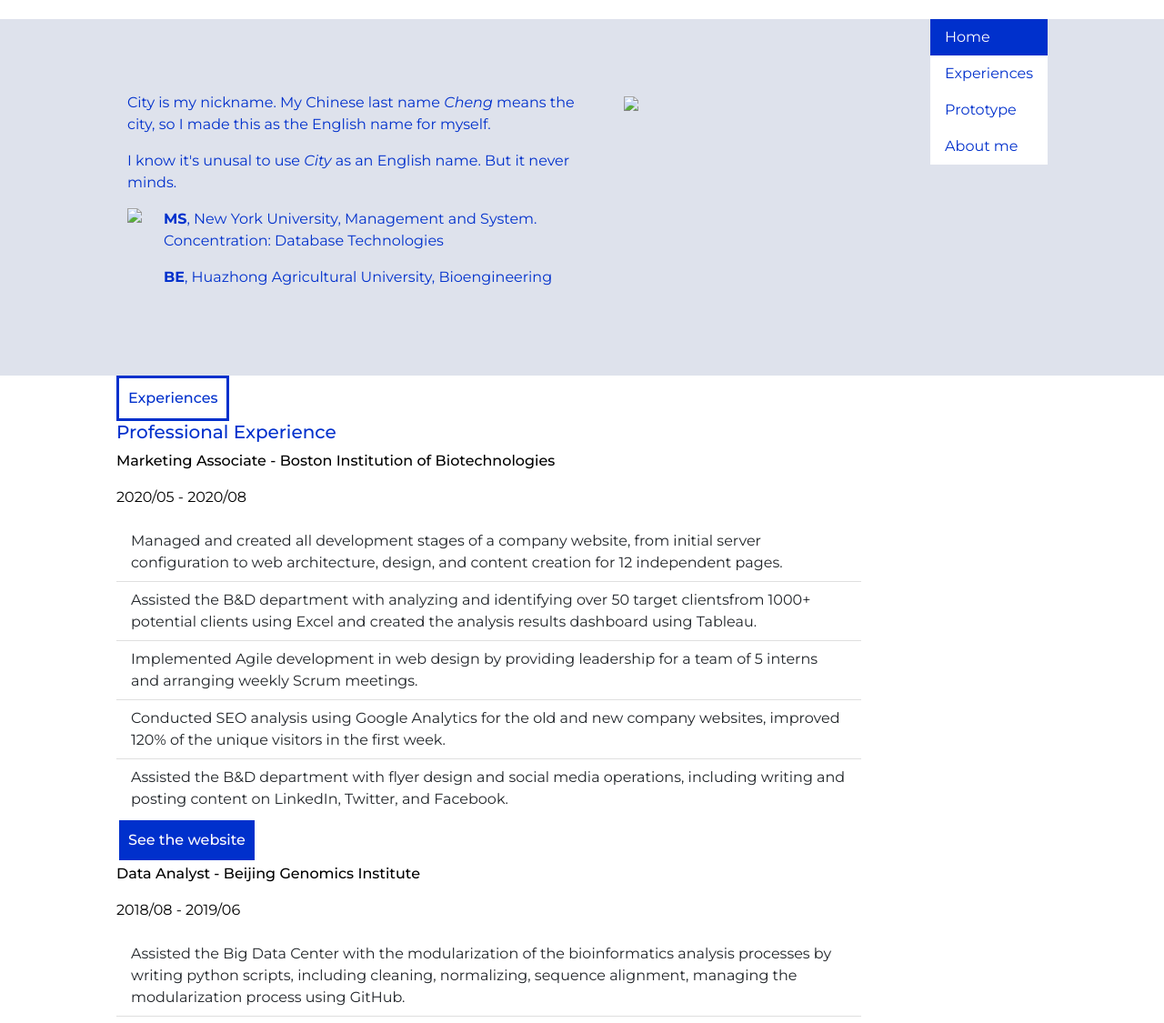
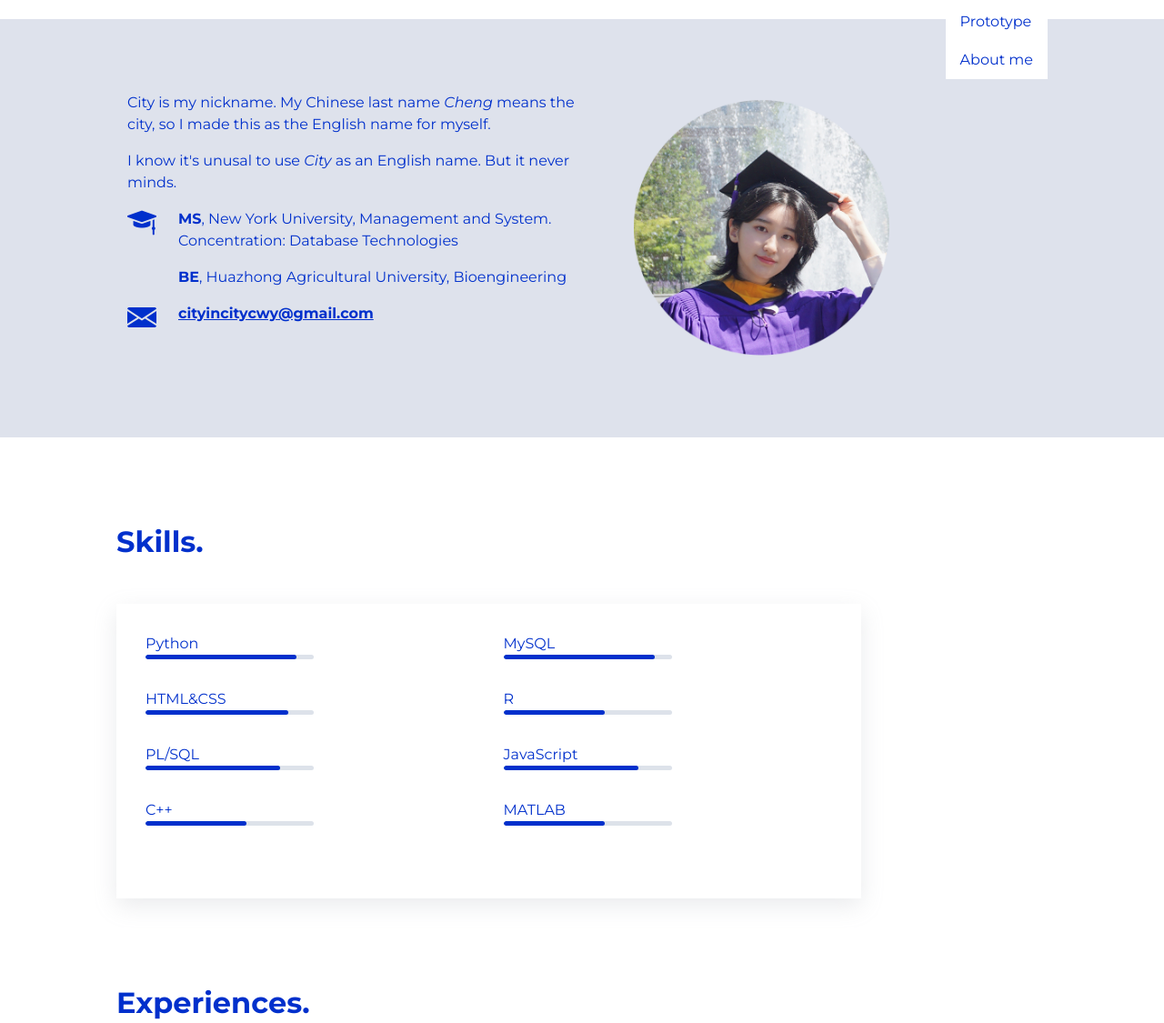
Before and after one commit to wc1784/cityincity, a plain HTML site: page index.html in a window 1280 px wide. Shown: the part 479-1604 px from the top of the page at 91% size. Drawn offline with nearby package versions, Linux system fonts and the light colour scheme.

Commit message:
Add files via upload

```diff
--- a/index.css
+++ b/index.css
@@ -5,7 +5,7 @@ html body {
     overflow-x: hidden;
 }
 .bg {
-    background-image: url("bg1.png");
+    background-image: url("index-resources/bg1.png");
     background-size: 70%;
     background-repeat: no-repeat;
 }
@@ -23,7 +23,7 @@ html body {
     padding-top: 15%;
     padding-bottom: 10%;
     line-height: 10px;
-    background-image: url("bg2.png");
+    background-image: url("index-resources/bg2.png");
     background-size: contain;
     background-repeat: no-repeat;
     background-position: right;
@@ -38,6 +38,12 @@ html body {
 .edu-icon img {
     height: 2rem;
     width: auto;
+}
+
+.email-icon img {
+    height: 2rem;
+    width: auto;
+    text-align: center;
 }
 .nav {
     position: fixed;
@@ -58,6 +64,7 @@ html body {
     background-color: #ffffff;
     border-radius: 0%;
     transition-duration: 0.4s;
+    padding: 1rem;
     }
 .nav-pills>a.nav-link:hover{
     background-color: #0030cc;
@@ -88,6 +95,17 @@ button {
     text-decoration: none;
     display: inline-block;
 }
+.experience-title {
+    margin-top: 2rem;
+    margin-bottom: 1rem;
+}
+.skills {
+    padding: 4rem 0 4rem;
+}
+.skill-title {
+    margin-top: 2rem;
+    margin-bottom: 1rem;
+}
 
 .experience-content button {
     font-family: 'Montserrat', sans-serif;
@@ -100,6 +118,7 @@ button {
     text-align: center;
     text-decoration: none;
     display: inline-block;
+    margin-bottom: 2rem;
 }
 .experience-content button:hover {
     background-color: #ffffff;
@@ -107,3 +126,62 @@ button {
     color: #0030cc;
     border: 3px solid #0030cc;
 }
+.experience-content h5 {
+    background-color: #dde2ea;
+    margin-top: 2rem;
+}
+.progress-bar{
+    width:47%;
+    height: 5px;
+    background-color: #dde2ea;
+    border-radius: 3px;
+    margin-bottom: 1rem;
+}
+.progress{
+    width: 60%;
+    height: 100%;
+    background-color: #0030cc;
+    border-radius: 3px;
+}
+.skill-content ul li {
+    float: left;
+    width: 50%;
+    list-style: none;
+    margin-bottom: 1rem;
+}
+.skill-content {
+    margin-top: 3rem;
+    background-color: #ffffff;
+    padding: 2rem 0 ;
+    box-shadow: rgba(149, 157, 165, 0.2) 0px 8px 24px;
+}
+.skill-content p {
+    margin-bottom: 0;
+}
+.skill-content ul li:nth-child(even) {
+    float: right;
+}
+.clearfix:after {
+    content: '';
+    display: block;
+    clear: both;
+}
+.footer {
+    background-color: #dee2ea;
+    padding: 5rem 0 5rem;
+    margin: auto;
+}
+.footer>.footer-content {
+    width: 80%;
+    margin: auto;
+    top: 0;
+    bottom: 0;
+    left: 0;
+    right: 0;
+    color: #0030cc;
+}
+.sm-icon img{
+    height: 2rem;
+    width: auto;
+    margin-right: 1rem;
+}
--- a/index.html
+++ b/index.html
@@ -7,7 +7,7 @@
         <link rel="stylesheet" href="https://cdnjs.cloudflare.com/ajax/libs/animate.css/4.1.1/animate.min.css"/>
         <link rel="stylesheet" type="text/css" href="index.css"/>
 
-        <title>Hello, this is me</title>
+        <title>Hello, this is Wenyue Cheng</title>
     </head>
 <body>
     <div class="bg">
@@ -17,40 +17,107 @@
     <h1 class="animate__animated animate__fadeInUp" style="font-size: 70px;font-weight: 700;">Wenyue Cheng</h1>
     <div class="line"></div>
     <h2 class="animate__animated animate__fadeInUp">and you can call me City.</h2>
+    <div class="d-flex justify-content-end float-right">
+        <div class="nav flex-column nav-pills" id="v-pills-tab" role="tablist" aria-orientation="vertical">
+            <a class="nav-link active" id="v-pills-home-tab" data-toggle="pill" href="index.html" role="tab" aria-controls="v-pills-home" aria-selected="true">Home</a>
+            <a class="nav-link" id="v-pills-profile-tab" data-toggle="pill" href="project.html" role="tab" aria-controls="v-pills-profile" aria-selected="false">Projects</a>
+            <a class="nav-link" id="v-pills-messages-tab" data-toggle="pill" href="home.html" role="tab" aria-controls="v-pills-messages" aria-selected="false">Prototype</a>
+            <a class="nav-link" id="v-pills-settings-tab" data-toggle="pill" href="aboutme.html" role="tab" aria-controls="v-pills-settings" aria-selected="false">About me</a>
+        </div>
+        </div>
     </div>
-    <div class="d-flex justify-content-end float-right">
-    <div class="nav flex-column nav-pills" id="v-pills-tab" role="tablist" aria-orientation="vertical">
-        <a class="nav-link active" id="v-pills-home-tab" data-toggle="pill" href="home.html" role="tab" aria-controls="v-pills-home" aria-selected="true">Home</a>
-        <a class="nav-link" id="v-pills-profile-tab" data-toggle="pill" href="#v-pills-profile" role="tab" aria-controls="v-pills-profile" aria-selected="false">Experiences</a>
-        <a class="nav-link" id="v-pills-messages-tab" data-toggle="pill" href="#v-pills-messages" role="tab" aria-controls="v-pills-messages" aria-selected="false">Prototype</a>
-        <a class="nav-link" id="v-pills-settings-tab" data-toggle="pill" href="#v-pills-settings" role="tab" aria-controls="v-pills-settings" aria-selected="false">About me</a>
-    </div>
-    </div>
+
     <div class="content">
     <div class="row bio-bg">
     <div class="bio-content col-8 ">
-
     <p>City is my nickname. My Chinese last name <span style="font-style:italic;">Cheng </span>means the city, so I made this as the English name for myself. </p>
     <p>I know it's unusal to use <span style="font-style:italic;">City</span> as an English name. But it never minds.</p>
     <div class="row edu-icon">
-    <img class="col-2" src="education.png">
+    <img class="col-2" src="index-resources/education.png">
     <div class="edu-content col-10">
     <p><span style="font-weight: bold;">MS</span>, New York University, Management and System. Concentration: Database Technologies</p>
     <p><span style="font-weight: bold;">BE</span>, Huazhong Agricultural University, Bioengineering</p></div>
     </div>
+    <div class="row email-icon">
+        <img class="col-2" src="index-resources/email.png">
+        <div class="email-content col-10"><b><a href="mailto:cityincitycwy@gmail.com" style="color: #0030cc;">cityincitycwy@gmail.com</a></b></div>
     </div>
-    <div class="bio-photo col-4"><img src="biophoto.png"></div>
+    </div>
+    <div class="bio-photo col-4"><img src="index-resources/biophoto.png"></div>
+    </div>
+    <div class="skills">
+        <h2 style="font-weight: 700;" class="skill-title">Skills.</h2>
+        <div class="skill-content">
+            <ul class="clearfix">
+                <li>
+                    <p>Python</p>
+                    <div class="progress-bar">
+                        <div class="progress" style="width: 90%;">
+                        </div>
+                    </div>
+                </li>
+                <li>
+                    <p>MySQL</p>
+                    <div class="progress-bar">
+                        <div class="progress" style="width: 90%;">
+                        </div>
+                    </div>
+                </li>
+                <li>
+                    <p>HTML&CSS</p>
+                    <div class="progress-bar">
+                        <div class="progress" style="width: 85%;">
+                        </div>
+                    </div>
+                </li>
+                <li>
+                    <p>R</p>
+                    <div class="progress-bar">
+                        <div class="progress" style="width: 60%;">
+                        </div>
+                    </div>
+                </li>
+                <li>
+                    <p>PL/SQL</p>
+                    <div class="progress-bar">
+                        <div class="progress" style="width: 80%;">
+                        </div>
+                    </div>
+                </li>
+                <li>
+                    <p>JavaScript</p>
+                    <div class="progress-bar">
+                        <div class="progress" style="width: 80%;">
+                        </div>
+                    </div>
+                </li>
+                <li>
+                    <p>C++</p>
+                    <div class="progress-bar">
+                        <div class="progress" style="width: 60%;">
+                        </div>
+                    </div>
+                </li>
+                <li>
+                    <p>MATLAB</p>
+                    <div class="progress-bar">
+                        <div class="progress" style="width: 60%;">
+                        </div>
+                    </div>
+                </li>
+            </ul>
+        </div>
     </div>
     <div class="experiences">
         <div class="experience-title">
-            <button>Experiences</button>
+            <h2 style="font-weight: 700;">Experiences.</h2>
         </div>
         <div class="experience-content">
             <h5>Professional Experience</h5>
             <p style="font-weight: 500;color: black;">Marketing Associate - Boston Institution of Biotechnologies </p>
             <p style="color: black;">2020/05 - 2020/08</p>
             <ul class="experiece-1 list-group list-group-flush">
-                <li class="list-group-item">Managed and created all development stages of a company website, from initial server configuration to web
+                <li class="list-group-item">Managed and created all development stages of <b>a company website</b>, from initial server configuration to web
                     architecture, design, and content creation for 12 independent pages.</li>
                 <li class="list-group-item">Assisted the B&D department with analyzing and identifying over 50 target clientsfrom 1000+ potential clients using
                     Excel and created the analysis results dashboard using Tableau.</li>
@@ -107,14 +174,24 @@
         </ul>
         </div>
     </div>
-    <div class="footer">
-        <div class="row">
-            <div class="col-8">Contact me</div>
-            <div class="col-4">Links</div>
+
+</div>
+
+</div>
+<div class="footer">
+    <div class="row footer-content">
+        <div class="col-8">
+            <h2 style="font-weight: 700;">About</h2>
+            <p style="width: 80%;">Hi there, this is the 1.0 version of my website. I'll add more modules on it in a few days to show you some other aspects of me. Hope to see you again! Stay connected!</p>
+        </div>
+        <div class="col-4"><p>My Links</p>
+        <div class="sm-icon">
+            <a href="https://www.instagram.com/cityincity/"><img src="index-resources/instagram.png"></a>
+            <a href="https://www.linkedin.com/in/wenyue-cheng-1203b119a/"></a><img src="index-resources/linkedin.png"></a>
+            <a href="https://twitter.com/cityincity2"><img src="index-resources/twitter.png"></a>
+        </div>
         </div>
     </div>
-</div>
-
 </div>
 </div>
 </body>
```
